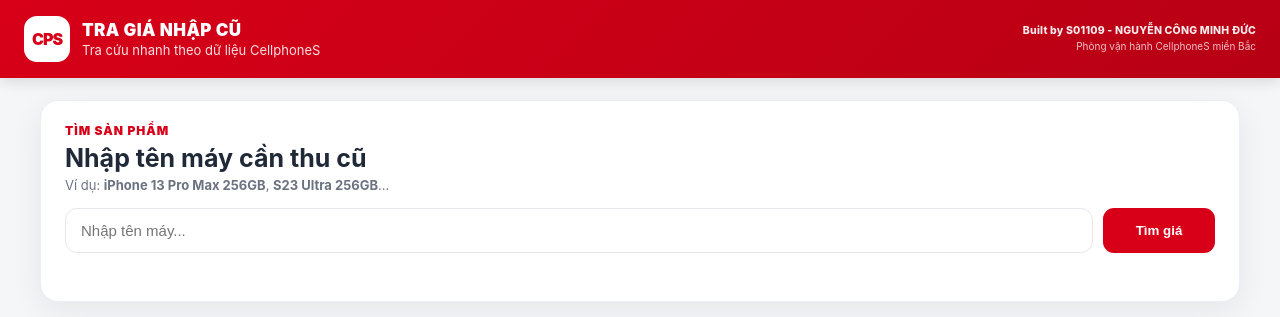
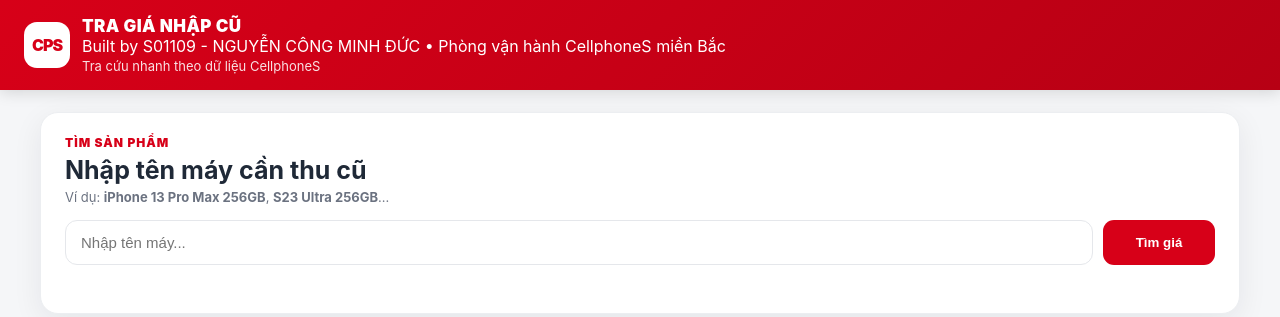
Before and after one commit to ducnccellphones-lgtm/tra-gia-nhap-cu, a Flask app: page / in a window 1280 px wide. Shown: the top 317 px of the page. Run offline with Flask 3, Linux system fonts and the light colour scheme.

Commit message:
Move creator credit below header title

```diff
--- a/templates/index.html
+++ b/templates/index.html
@@ -13,12 +13,9 @@
         <div class="logo">CPS</div>
         <div>
           <div class="brand-title">TRA GIÁ NHẬP CŨ</div>
+          <div class="creator-inline">Built by S01109 - NGUYỄN CÔNG MINH ĐỨC • Phòng vận hành CellphoneS miền Bắc</div>
           <div class="brand-sub">Tra cứu nhanh theo dữ liệu CellphoneS</div>
         </div>
-      </div>
-      <div class="creator-credit">
-        <div class="creator-name">Built by S01109 - NGUYỄN CÔNG MINH ĐỨC</div>
-        <div class="creator-team">Phòng vận hành CellphoneS miền Bắc</div>
       </div>
     </div>
   </header>
```
